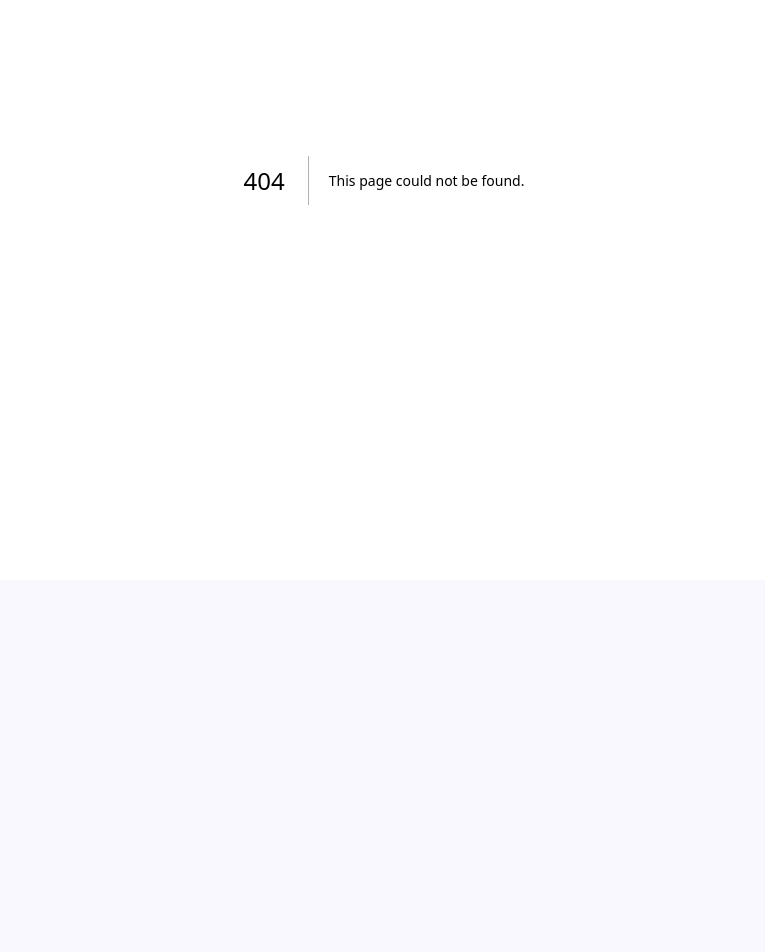
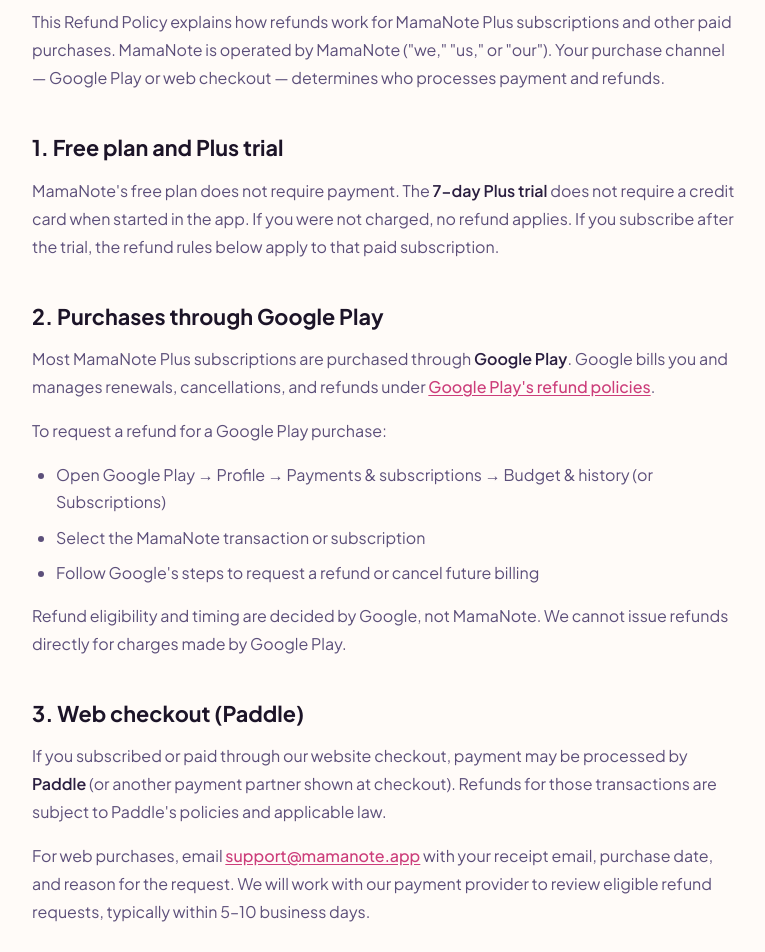
Before and after one commit to sohan9542/mamanote-web, a Next.js app: page /refund-policy in a window 1280 px wide. Before the commit this address had no page. Shown: the part 220-1172 px from the top of the page, without its empty margins (256-1021 px from the left). Before the commit the page ends 800 px from the top, so only its background shows below. Built offline with nearby package versions, Linux system fonts and the light colour scheme.

Commit message:
refund policy

```diff
--- a/app/llms.txt/route.ts
+++ b/app/llms.txt/route.ts
@@ -24,6 +24,7 @@
 - Home: ${base}/
 - Privacy Policy: ${base}/privacy-policy
 - Terms of Service: ${base}/terms-of-service
+- Refund Policy: ${base}/refund-policy
 - Support: ${base}/support
 - Sitemap: ${base}/sitemap.xml
 
--- /dev/null
+++ b/app/refund-policy/page.tsx
@@ -0,0 +1,120 @@
+import type { Metadata } from "next";
+import { LegalPageLayout } from "@/components/legal/LegalPageLayout";
+
+export const metadata: Metadata = {
+  title: "Refund Policy",
+  description:
+    "MamaNote refund policy for Plus subscriptions and purchases via Google Play, web checkout, and the 7-day free trial.",
+};
+
+const LAST_UPDATED = "June 2, 2026";
+
+export default function RefundPolicyPage() {
+  return (
+    <LegalPageLayout title="Refund Policy" lastUpdated={LAST_UPDATED}>
+      <p>
+        This Refund Policy explains how refunds work for MamaNote Plus subscriptions and other paid purchases. MamaNote is
+        operated by MamaNote (&quot;we,&quot; &quot;us,&quot; or &quot;our&quot;). Your purchase channel — Google Play or web
+        checkout — determines who processes payment and refunds.
+      </p>
+
+      <h2>1. Free plan and Plus trial</h2>
+      <p>
+        MamaNote&apos;s free plan does not require payment. The <strong>7-day Plus trial</strong> does not require a credit
+        card when started in the app. If you were not charged, no refund applies. If you subscribe after the trial, the
+        refund rules below apply to that paid subscription.
+      </p>
+
+      <h2>2. Purchases through Google Play</h2>
+      <p>
+        Most MamaNote Plus subscriptions are purchased through <strong>Google Play</strong>. Google bills you and manages
+        renewals, cancellations, and refunds under{" "}
+        <a href="https://support.google.com/googleplay/answer/2479637" rel="noopener noreferrer" target="_blank">
+          Google Play&apos;s refund policies
+        </a>
+        .
+      </p>
+      <p>To request a refund for a Google Play purchase:</p>
+      <ul>
+        <li>Open Google Play → Profile → Payments &amp; subscriptions → Budget &amp; history (or Subscriptions)</li>
+        <li>Select the MamaNote transaction or subscription</li>
+        <li>Follow Google&apos;s steps to request a refund or cancel future billing</li>
+      </ul>
+      <p>
+        Refund eligibility and timing are decided by Google, not MamaNote. We cannot issue refunds directly for charges
+        made by Google Play.
+      </p>
+
+      <h2>3. Web checkout (Paddle)</h2>
+      <p>
+        If you subscribed or paid through our website checkout, payment may be processed by <strong>Paddle</strong> (or
+        another payment partner shown at checkout). Refunds for those transactions are subject to Paddle&apos;s policies and
+        applicable law.
+      </p>
+      <p>
+        For web purchases, email{" "}
+        <a href="mailto:support@mamanote.app">support@mamanote.app</a> with your receipt email, purchase date, and reason
+        for the request. We will work with our payment provider to review eligible refund requests, typically within 5–10
+        business days.
+      </p>
+
+      <h2>4. Subscription plans</h2>
+      <h3>Monthly and Annual Plus</h3>
+      <p>
+        <strong>Monthly ($5.99 USD/month)</strong> and <strong>Annual ($39.99 USD/year)</strong> subscriptions renew
+        automatically until you cancel. Canceling stops future charges; it does not automatically refund the current billing
+        period unless required by law or approved under the store or payment provider&apos;s refund policy.
+      </p>
+      <h3>Lifetime Plus</h3>
+      <p>
+        <strong>Lifetime ($59.99 USD one-time)</strong> is a non-recurring purchase. Refund requests for Lifetime are
+        considered on a case-by-case basis when submitted within <strong>14 days</strong> of purchase and before substantial
+        use of Plus features, subject to Google Play or Paddle rules where applicable.
+      </p>
+
+      <h2>5. Canceling vs. refunding</h2>
+      <ul>
+        <li>
+          <strong>Cancel subscription:</strong> Stops renewal at the end of the current period. You keep Plus access until
+          that period ends, then your account continues on the free plan with your data intact.
+        </li>
+        <li>
+          <strong>Refund:</strong> Returns payment for an eligible charge. After a refund, Plus access may be revoked
+          according to the payment provider&apos;s process.
+        </li>
+      </ul>
+
+      <h2>6. When refunds may be denied</h2>
+      <p>Refunds may not be available when:</p>
+      <ul>
+        <li>The purchase is outside the refund window set by Google Play or our payment partner</li>
+        <li>You have extensively used Plus features after purchase and a refund would be abusive or inconsistent with store rules</li>
+        <li>The charge is disputed through your bank instead of our support or the store (chargebacks may limit account access while investigated)</li>
+        <li>Local law does not require a refund for digital goods or subscriptions in your region</li>
+      </ul>
+
+      <h2>7. EU and UK consumers</h2>
+      <p>
+        If you are in the European Union or United Kingdom, you may have statutory rights to withdraw from certain digital
+        purchases within 14 days. Those rights can be limited once you begin using the service, as permitted by law. Contact
+        us or use your store&apos;s refund process if you believe this applies to you.
+      </p>
+
+      <h2>8. Changes to this policy</h2>
+      <p>
+        We may update this Refund Policy from time to time. The &quot;Last updated&quot; date at the top of this page will
+        change when we do. Continued use of paid features after changes constitutes acceptance of the updated policy for
+        future purchases.
+      </p>
+
+      <h2>9. Contact</h2>
+      <p>
+        Questions about billing or refunds? Email{" "}
+        <a href="mailto:support@mamanote.app">support@mamanote.app</a> or visit our{" "}
+        <a href="/support">Support page</a>. See also our{" "}
+        <a href="/terms-of-service">Terms of Service</a> and{" "}
+        <a href="/privacy-policy">Privacy Policy</a>.
+      </p>
+    </LegalPageLayout>
+  );
+}
--- a/app/sitemap.ts
+++ b/app/sitemap.ts
@@ -9,6 +9,7 @@
     { url: baseUrl, lastModified, changeFrequency: "weekly", priority: 1 },
     { url: `${baseUrl}/privacy-policy`, lastModified, changeFrequency: "monthly", priority: 0.5 },
     { url: `${baseUrl}/terms-of-service`, lastModified, changeFrequency: "monthly", priority: 0.5 },
+    { url: `${baseUrl}/refund-policy`, lastModified, changeFrequency: "monthly", priority: 0.5 },
     { url: `${baseUrl}/support`, lastModified, changeFrequency: "monthly", priority: 0.6 },
   ];
 }
--- a/app/support/page.tsx
+++ b/app/support/page.tsx
@@ -19,7 +19,7 @@
   },
   {
     title: "Billing & subscriptions",
-    body: "Purchases through Google Play are managed in the Play Store → Payments & subscriptions. For web checkout issues, include your receipt email when you contact us.",
+    body: "Purchases through Google Play are managed in the Play Store → Payments & subscriptions. For refunds and cancellation details, see our Refund Policy. For web checkout issues, include your receipt email when you contact us.",
   },
   {
     title: "Shared access & family",
@@ -83,6 +83,9 @@
         <li>
           <Link href="/terms-of-service">Terms of Service</Link>
         </li>
+        <li>
+          <Link href="/refund-policy">Refund Policy</Link>
+        </li>
       </ul>
 
       <div className="not-legal-prose mt-10 flex flex-wrap gap-3">
--- a/app/terms-of-service/page.tsx
+++ b/app/terms-of-service/page.tsx
@@ -58,8 +58,9 @@
         be processed by Paddle or other payment partners.
       </p>
       <p>
-        Prices may change with notice where required by applicable law. Refunds are handled according to the store or payment
-        provider through which you purchased (e.g., Google Play refund policies).
+        Prices may change with notice where required by applicable law. Refunds are handled according to our{" "}
+        <a href="/refund-policy">Refund Policy</a> and the store or payment provider through which you purchased (e.g., Google
+        Play refund policies).
       </p>
 
       <h2>4. Acceptable use</h2>
--- a/components/landing/LandingFooter.tsx
+++ b/components/landing/LandingFooter.tsx
@@ -16,12 +16,15 @@
         </Link>
 
         <nav className="flex items-center gap-5 flex-wrap" aria-label="Legal and support">
-          <a href="/privacy-policy" className="text-sm font-medium text-[#7a6a96] no-underline transition-colors hover:text-[#1c1428]">
+          <Link href="/privacy-policy" className="text-sm font-medium text-[#7a6a96] no-underline transition-colors hover:text-[#1c1428]">
             Privacy Policy
-          </a>
-          <a href="/terms-of-service" className="text-sm font-medium text-[#7a6a96] no-underline transition-colors hover:text-[#1c1428]">
+          </Link>
+          <Link href="/terms-of-service" className="text-sm font-medium text-[#7a6a96] no-underline transition-colors hover:text-[#1c1428]">
             Terms of Service
-          </a>
+          </Link>
+          <Link href="/refund-policy" className="text-sm font-medium text-[#7a6a96] no-underline transition-colors hover:text-[#1c1428]">
+            Refund Policy
+          </Link>
           <Link href="/support" className="text-sm font-medium text-[#7a6a96] no-underline transition-colors hover:text-[#1c1428]">
             Support
           </Link>
```
